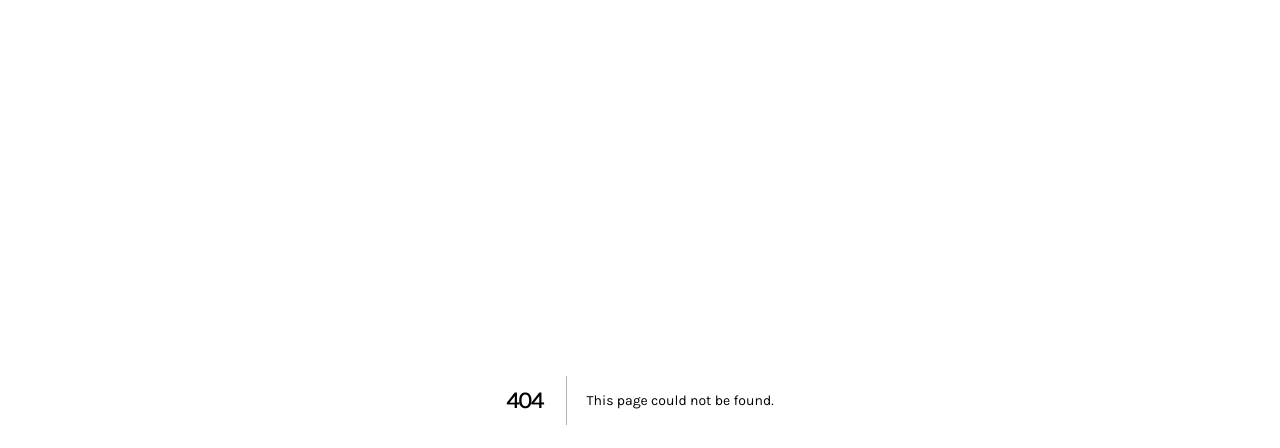
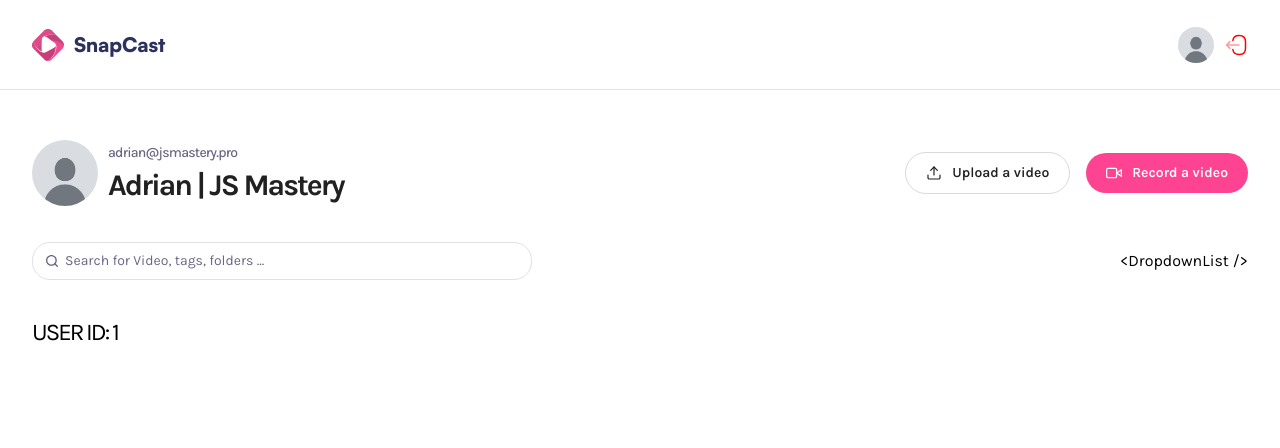
Before and after one commit to ZhangChunXian/Full-Stack-Screen-Recording, a Next.js app: page /profile/1 in a window 1280 px wide. Before the commit this address had no page. Shown: the top 448 px of the page. Built offline with nearby package versions, Linux system fonts and the light colour scheme.

Commit message:
12_优化Navbar组件，修复用户头像按钮的路由功能

```diff
--- /dev/null
+++ b/app/(root)/profile/[id]/page.tsx
@@ -0,0 +1,25 @@
+import Header from '@/components/Header';
+import React from 'react'
+
+const page = async ({ params }: ParamsWithSearch) => {
+    const { id } = await params;
+    return (
+        <div
+            className="wrapper page"
+        >
+            <Header subHeader="adrian@jsmastery.pro"
+                title="Adrian | JS Mastery"
+                userImg="/assets/images/dummy.jpg"
+            ></Header>
+
+            <h1
+                className="text-2xl font-karla"
+            >
+                USER ID: {id}
+            </h1>
+
+        </div>
+    )
+}
+
+export default page
```
